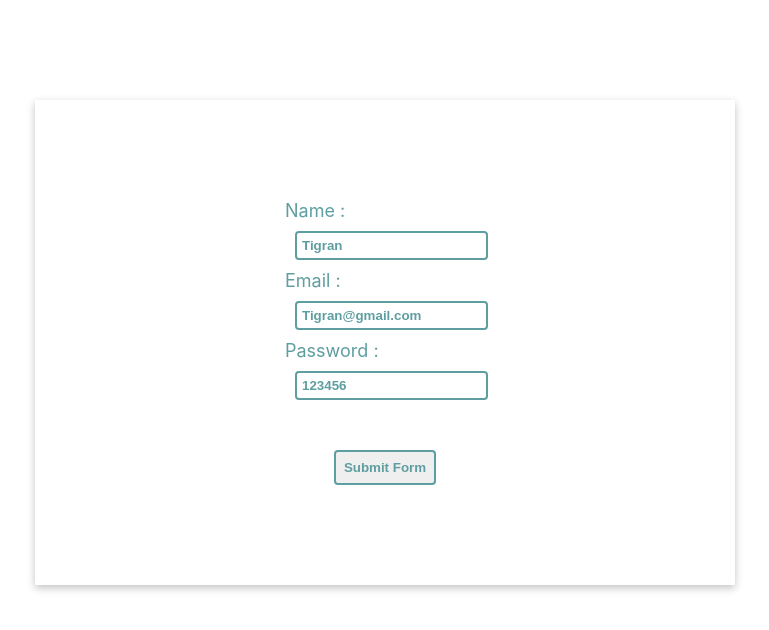
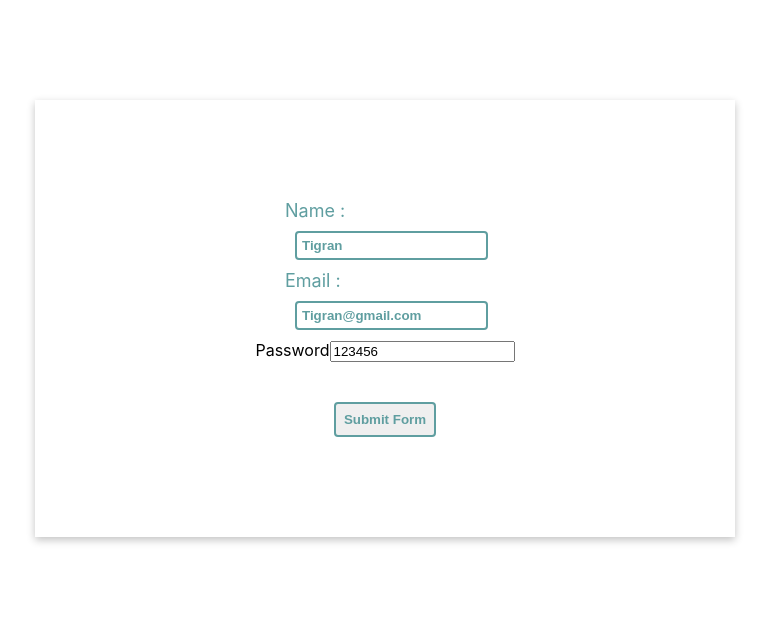
Before and after one commit to dtarxanyan/movies-project, a React (Create React App) app: page / in a window 1280 px wide. Shown: the top 630 px of the page, without its empty margins (255-1024 px from the left). Built offline with nearby package versions, Linux system fonts and the light colour scheme.

Commit message:
change inputText to input and create function components

```diff
--- a/src/App.js
+++ b/src/App.js
@@ -1,6 +1,7 @@
 import React from "react";
 import Form from "./components/Form";
 import TextInput from "./components/TextInput/TextInput";
+import Input from "./functional-components/Input/Input";
 
 class App extends React.Component {
   constructor(props) {
@@ -40,11 +41,15 @@ class App extends React.Component {
                 onChange={setValue}
               />
 
-              <TextInput
-                label={"Password"}
-                name={"password"}
-                value={values.password}
-                onChange={setValue}
+              <Input
+                  id={"id"}
+                  className={"class-name"}
+                  type={"text"}
+                  placeholder={"Enter Password"}
+                  label={"Password"}
+                  name={"password"}
+                  value={values.password}
+                  onChange={setValue}
               />
 
               <button type={"submit"} className="subBTN">
--- /dev/null
+++ b/src/functional-components/Input/Input.js
@@ -0,0 +1,27 @@
+import React, { useState } from "react";
+
+function Input({id, className, type, placeholder, label, name, value, onChange}){
+const [inputValue,setInputValue] = useState(`${value}`)
+
+    const handelChange=(e)=>{
+        setInputValue(e.target.value)
+        onChange(name,inputValue)
+    }
+
+
+    return(
+        <div>
+            <label htmlFor={id}>{label}</label>
+            <input type={type}
+                   id={id}
+                   className={className}
+                   placeholder={placeholder}
+                   name={name}
+                   defaultValue={inputValue}
+                   onChange={handelChange}
+            />
+        </div>
+    )
+}
+
+export default Input
```
